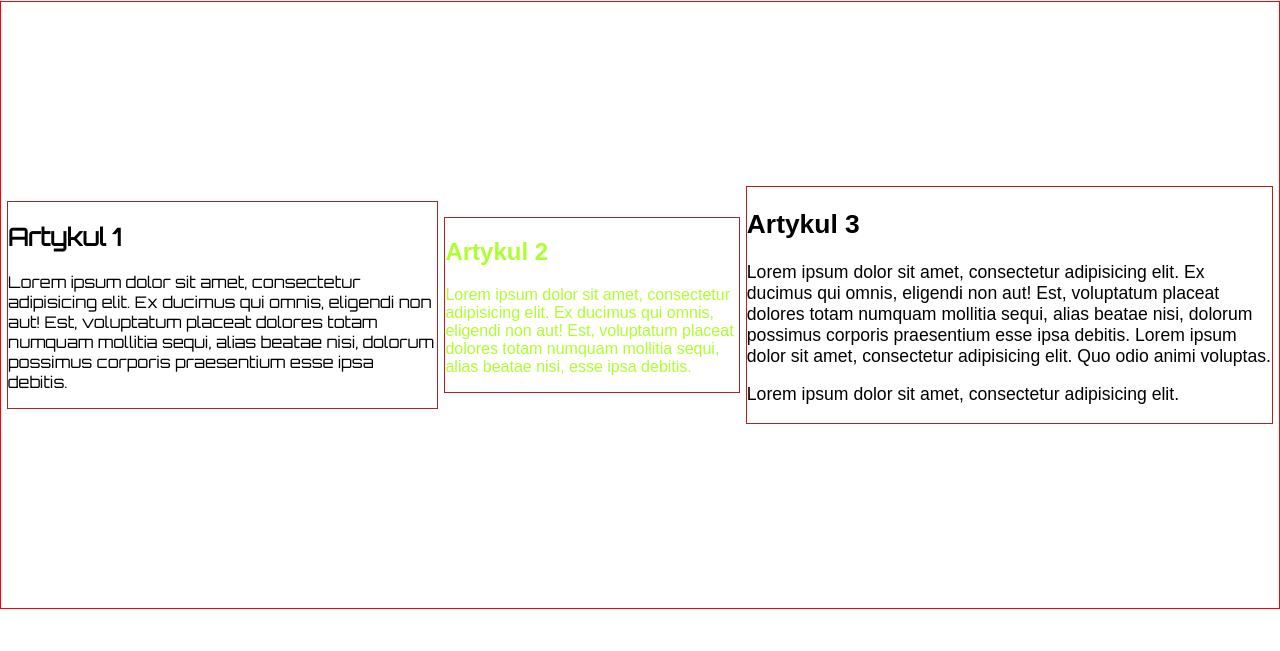
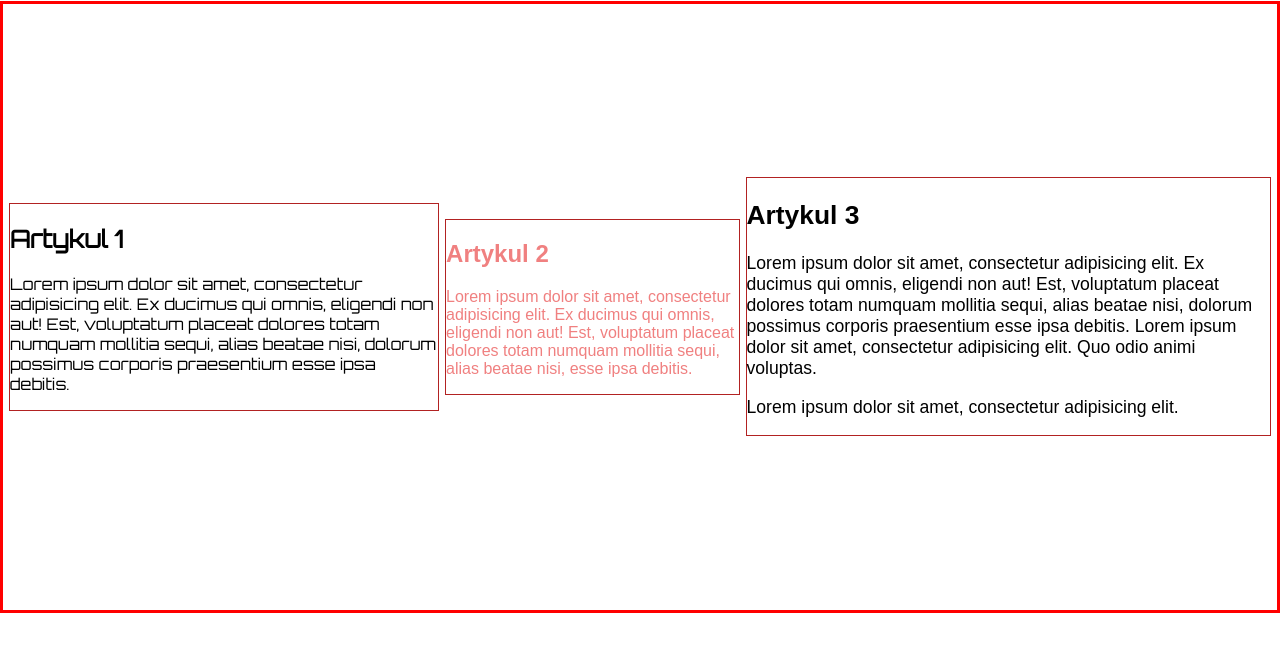
Before and after one commit to KrzysztofKor/pierwsze-repozytorium, a plain HTML site: page index.html in a window 1280 px wide. Shown: the part 79-730 px from the top of the page. Drawn offline with Linux system fonts and the light colour scheme.

Commit message:
Zmiany treningowe w css

```diff
--- a/style.css
+++ b/style.css
@@ -8,7 +8,7 @@ body {
 
 .flexbox-container {
     padding: 3px;
-    border: 1px solid red;
+    border: 3px solid red;
     display: flex;
     height: 75vh;
     align-items: center;
@@ -33,7 +33,7 @@ body {
     /*    flex-basis: 400px;*/
     /*    order: 1;*/
     /*    align-self: flex-start;*/
-    color: greenyellow;
+    color: lightcoral;
 }
 
 .a3 {
```
